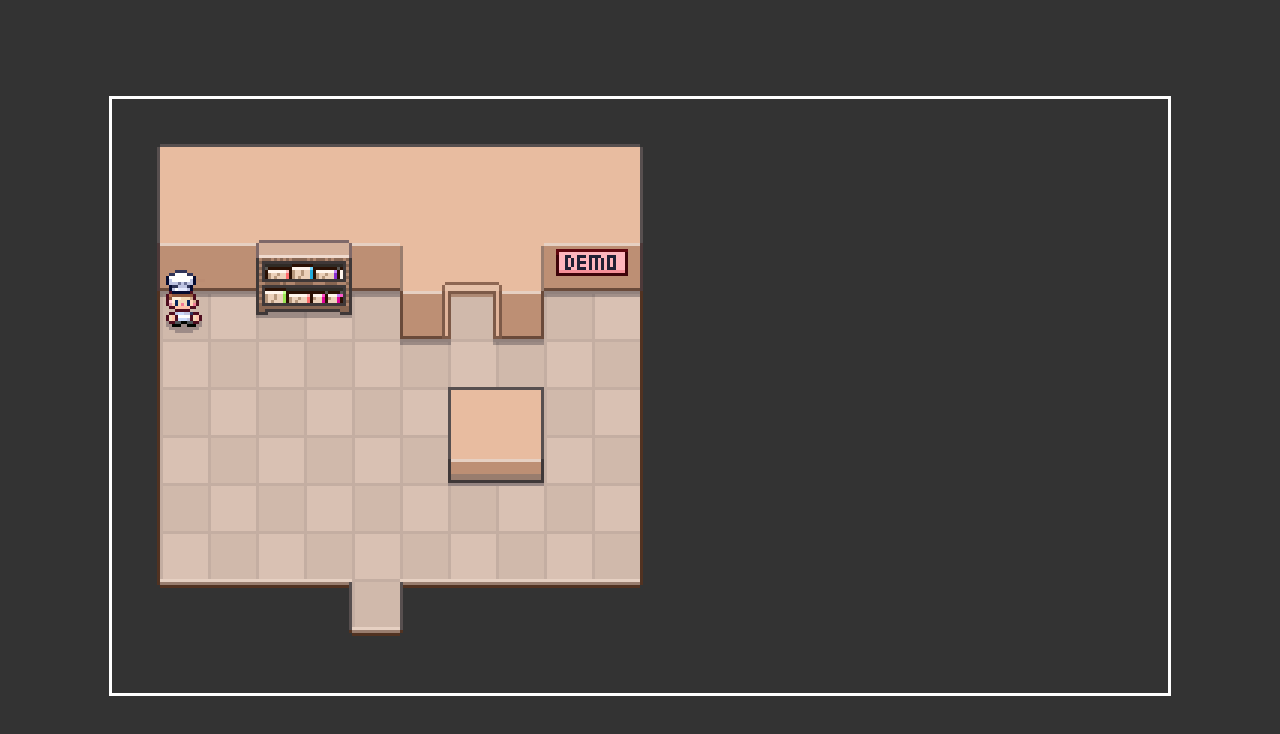
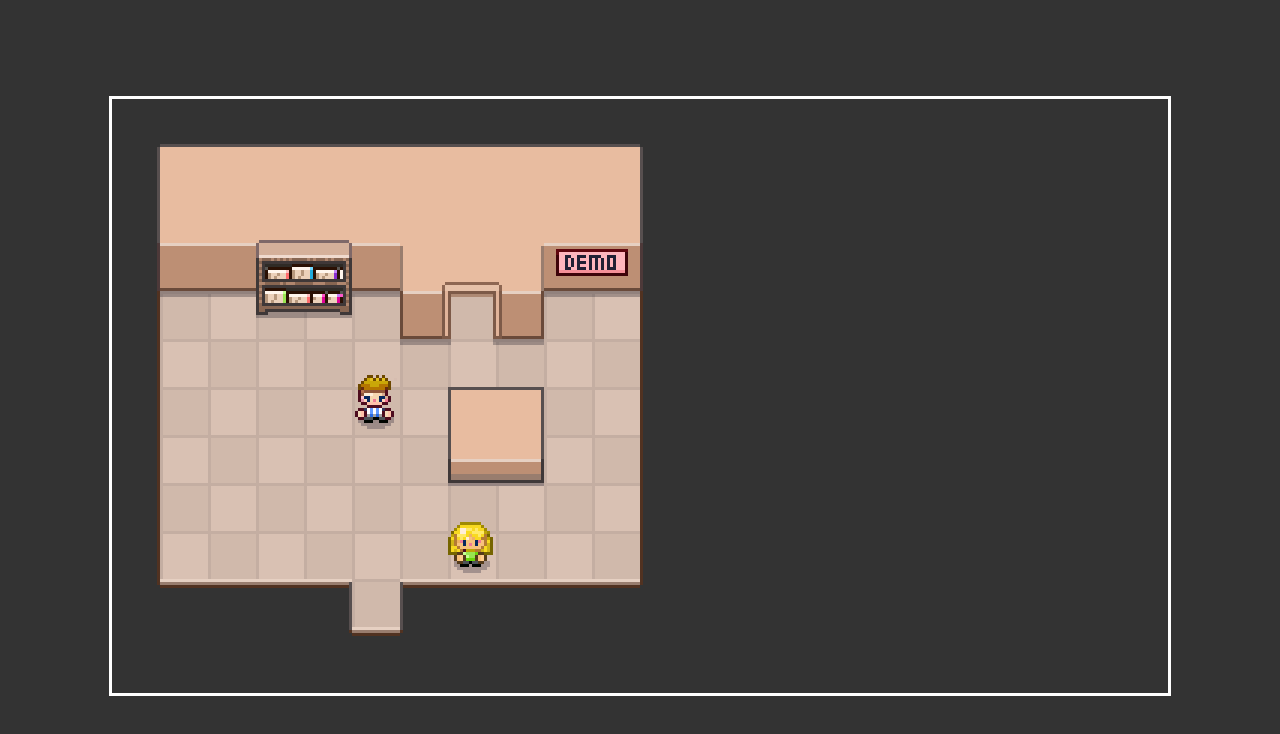
Before and after one commit to Nisarg1223/Pizza-legends-Game, a plain HTML site: page index.html in a window 1280 px wide. Drawn offline with Linux system fonts and the light colour scheme.

Commit message:
more overWorld Objects

```diff
--- a/GameObjects.js
+++ b/GameObjects.js
@@ -1,5 +1,14 @@
 class GameObject{
     constructor(config){
+        this.x = config.x || 0;
+        this.y = config.y || 0;
+        this.sprite = null;
 
+        this.sprite = new Sprite({
+            gameObject:this,
+            src:config.src || "/images/characters/people/npc3.png",
+
+
+        })
     }
 }
--- a/Overworld.js
+++ b/Overworld.js
@@ -16,45 +16,26 @@ class Overworld {
 
     image.src = "/images/maps/Demolower.png";
 
-    const x = 1;
-    const y = 4;
+  //place some game objects.
+  const hero = new GameObject({
+    x:5,
+    y:6,
 
-    // Shadow image
-    const shadow = new Image();
+  })
 
-    shadow.onload = () => {
-      this.ctx.drawImage(
-        shadow,
-        0,
-        0,
-        32,
-        32,
-        x * 16 - 8,
-        y * 16 - 18,
-        32,
-        32
-      );
-    };
+  const npc1 = new GameObject({
+    x:7,
+    y:9,
+    src:"/images/characters/people/npc1.png"
+  })
+  setTimeout(()=>{
+    hero.sprite.draw(this.ctx);
+  npc1.sprite.draw(this.ctx);
+  },200)
 
-    shadow.src = "/images/characters/shadow.png";
 
-    // Hero image
-    const hero = new Image();
 
-    hero.onload = () => {
-      this.ctx.drawImage(
-        hero,
-        0,
-        0,
-        32,
-        32,
-        x * 16 - 8,
-        y * 16 - 18,
-        32,
-        32
-      );
-    };
 
-    hero.src = "/images/characters/people/hero.png";
+
   }
 }
--- /dev/null
+++ b/Sprite.js
@@ -0,0 +1,54 @@
+class Sprite{
+    constructor(config){
+
+        //Setup the image
+        this.image = new Image();
+        this.image.src = config.src;
+        this.image.onload = ()=>{
+            this.isLoaded = true;
+        }
+
+         //shadow
+         this.shadow = new Image();
+         this.useShadow = true;
+         if(this.useShadow){
+            this.shadow.src = "/images/characters/shadow.png";
+         }
+
+         this.shadow.onload=()=>{
+            this.isShadowLoaded = true;
+         }
+
+
+        //configuring animations & initial state
+       this.animations = config.animations || {
+        idelDown:[
+            [0,0]
+        ]
+       }
+       this.currentAnimation = config.currentAnimation ||  "idelDown";
+       this.currentAnimationFrame = 0;
+
+       //reference the game object
+       this.gameObject = config.gameObject
+    }
+
+   draw(ctx){
+      const x = this.gameObject.x * 16 - 8;
+      const y = this.gameObject.y * 16 - 18;
+
+       this.isShadowLoaded && ctx.drawImage(this.shadow,x,y)
+     this.isLoaded && ctx.drawImage(this.image,
+        0,
+        0,
+        32,
+        32,
+        x,
+        y,
+        32,
+        32
+
+      )
+
+   }
+}
--- a/index.html
+++ b/index.html
@@ -13,6 +13,9 @@
 
     <!-- scripts -->
      <script src="/Overworld.js"></script>
+     <script src="/GameObjects.js"></script>
+     <script src="/Sprite.js"></script>
+
      <script src="/init.js"></script>
 </body>
 </html>
```
